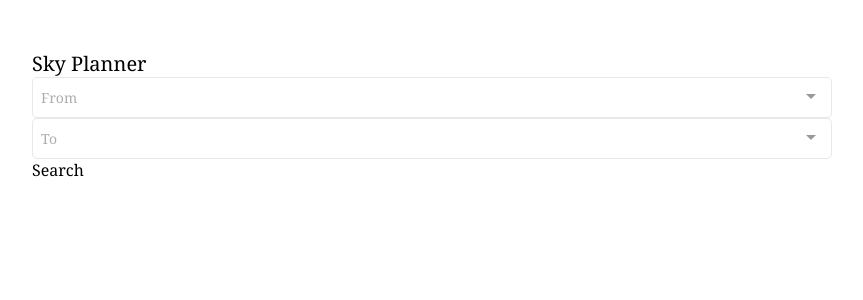
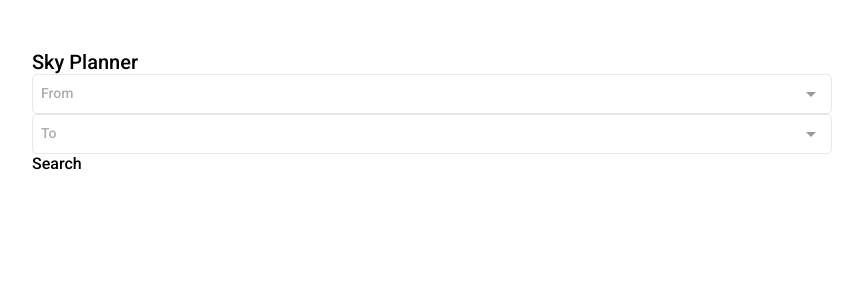
Before and after one commit to Enginovic/skyplannervue2, a Vue app: page / in a window 1280 px wide. Shown: the top 300 px of the page, without its empty margins (208-1071 px from the left). Built offline with nearby package versions, Linux system fonts and the light colour scheme.

Commit message:
added fonts changed general colors

```diff
--- a/src/App.vue
+++ b/src/App.vue
@@ -19,13 +19,15 @@ export default {
 </script>
 
 <style lang="scss">
+@import '/src/assets/scss/_fonts.scss';
+
 * {
   margin: 0;
   padding: 0;
 }
 
 body {
-  font-family: Cambria, Cochin, Georgia, Times, "Times New Roman", serif;
+  font-family: 'Roboto', sans-serif;
 }
 
 .container {
--- /dev/null
+++ b/src/assets/scss/_fonts.scss
@@ -0,0 +1 @@
+@import url('https://fonts.googleapis.com/css2?family=Roboto:wght@300;500;700&display=swap');
```
Also changed, not shown: src/assets/scss/_colors.scss (+8 -1 lines).
